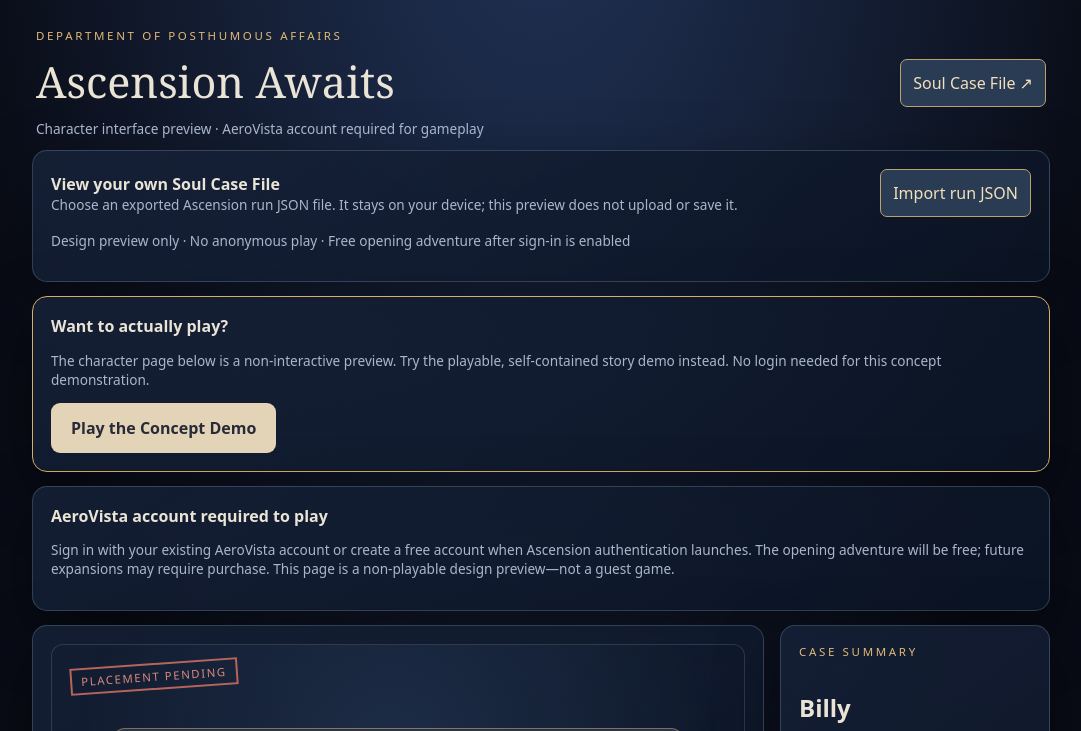
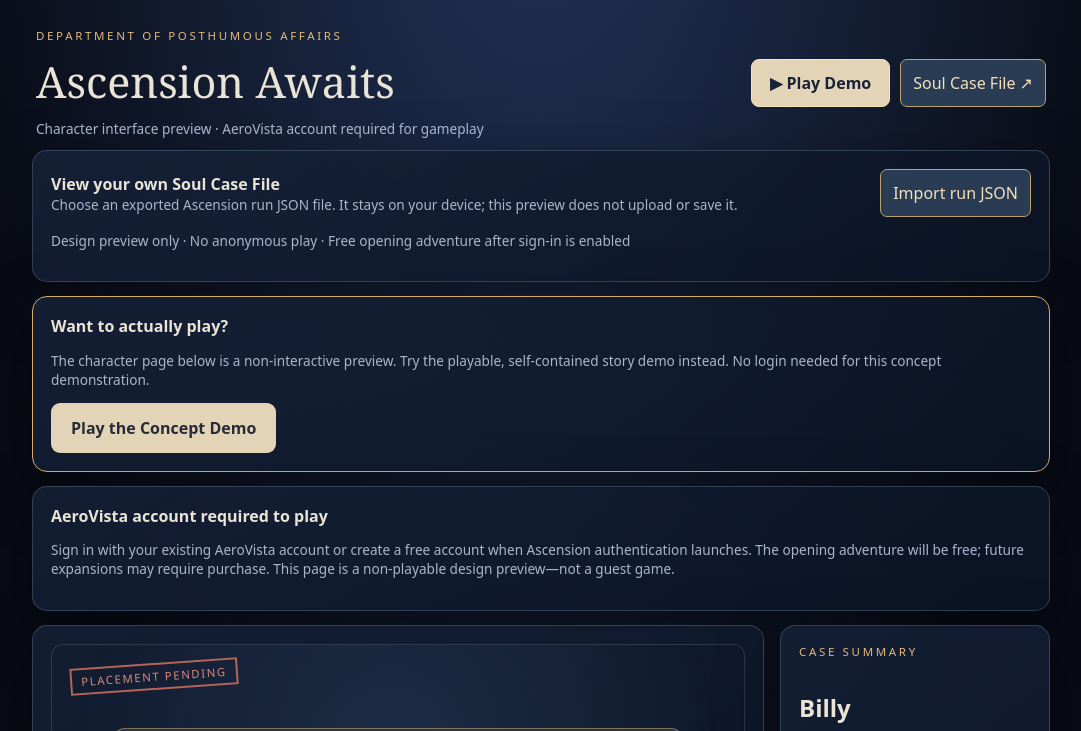
Before and after one commit to aerovista-us/aa-cards, a plain HTML site: page index.html in a window 1280 px wide. Shown: the top 731 px of the page, without its empty margins (99-1180 px from the left). Drawn offline with Linux system fonts and the light colour scheme.

Commit message:
fix(preview): put visible Play Demo link in top navigation (#29)
Co-authored-by: AeroVista Automation <automation@aerovista.us>

```diff
--- a/index.html
+++ b/index.html
@@ -21,7 +21,7 @@ h1{font-family:Georgia,serif;font-weight:normal;margin:.2em 0;font-size:clamp(1.
 .sheet dl{display:grid;grid-template-columns:1fr 1fr;gap:10px}.sheet dt{font-size:.7rem;text-transform:uppercase;letter-spacing:.08em}.sheet dd{margin:2px 0;font-size:1.35rem;font-weight:700}
 @media(max-width:700px){.grid{grid-template-columns:1fr}.scene{min-height:360px}.readout{display:none}.story{margin:25px auto 8px;padding:17px}.shell{padding:10px}.sheet{padding:14px}}
 </style></head><body><main class="shell">
-<header class="mast"><div><div class="kicker">Department of Posthumous Affairs</div><h1>Ascension Awaits</h1><div class="note">Character interface preview · AeroVista account required for gameplay</div></div><button id="profile" class="open-sheet">Soul Case File ↗</button></header>
+<header class="mast"><div><div class="kicker">Department of Posthumous Affairs</div><h1>Ascension Awaits</h1><div class="note">Character interface preview · AeroVista account required for gameplay</div></div><nav aria-label="Primary actions" style="display:flex;align-items:center;gap:10px;flex-wrap:wrap"><a href="./demo/" style="display:inline-flex;align-items:center;justify-content:center;min-height:48px;padding:12px 18px;border-radius:8px;background:#e3d4b7;color:#182337;font-weight:800;text-decoration:none;border:1px solid #f8e4b8">▶ Play Demo</a><button id="profile" class="open-sheet">Soul Case File ↗</button></nav></header>
 <section class="surface" style="margin-bottom:14px" aria-label="Import saved Ascension character">
   <div style="display:flex;flex-wrap:wrap;align-items:center;gap:12px;justify-content:space-between">
     <div><strong>View your own Soul Case File</strong><div class="note">Choose an exported Ascension run JSON file. It stays on your device; this preview does not upload or save it.</div></div>
```
